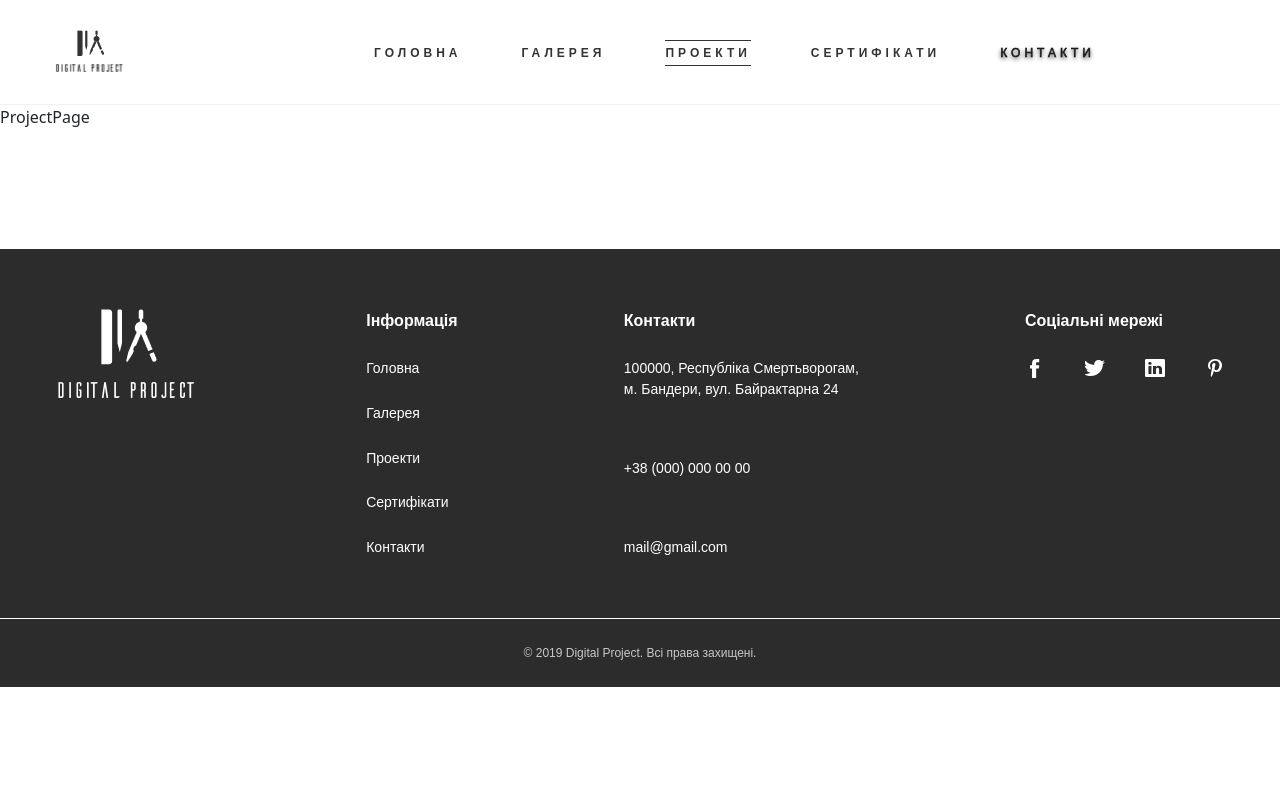
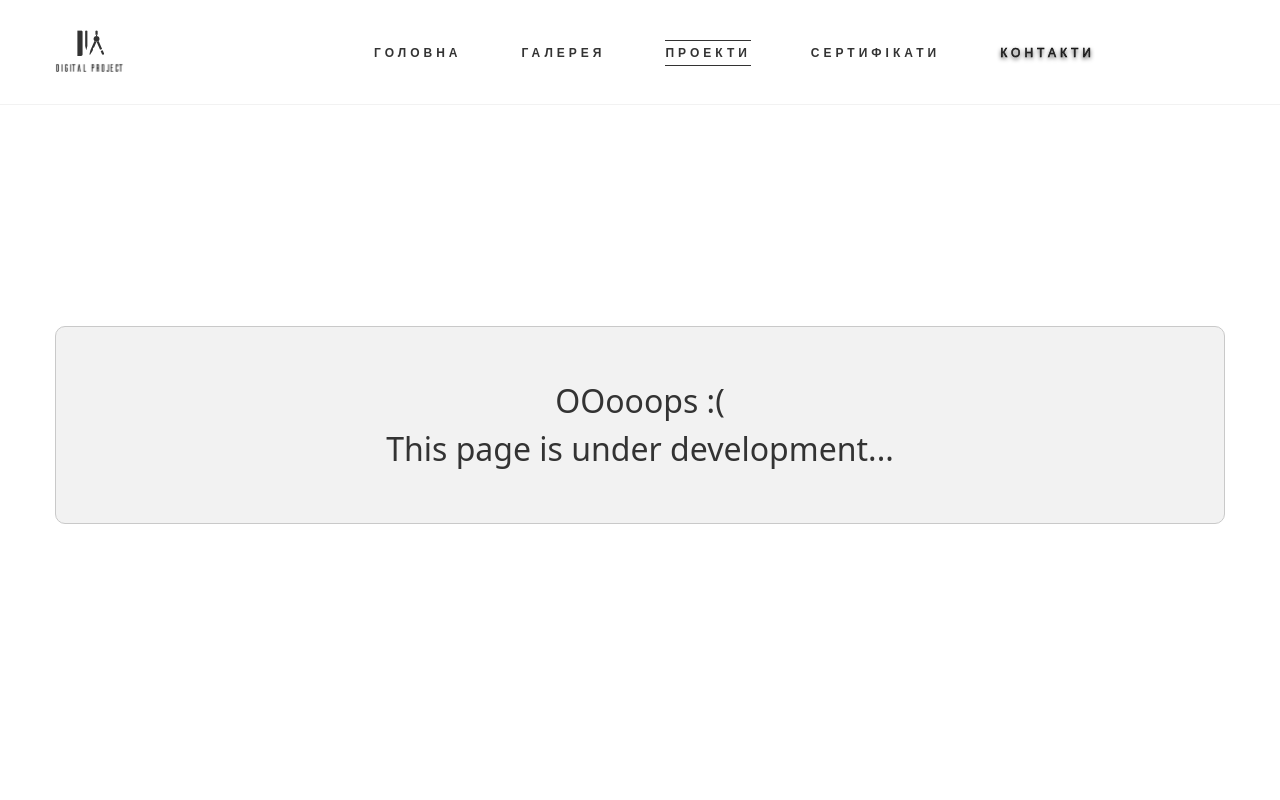
Before and after one commit to prostonadobobb/digital-proj, a React (Create React App) app: page / in a window 1280 px wide. Both pictures are taken after a click on the button "ПОДИВИТИСЬ". Shown: the top 800 px of the page. Built offline with nearby package versions, Linux system fonts and the light colour scheme.

Commit message:
add Plug component and cpmplate footer

```diff
--- a/src/App.scss
+++ b/src/App.scss
@@ -57,6 +57,6 @@ button {
 
 .container {
   margin: 0 auto;
-  padding: 0 15px;
-  max-width: 1200px;
+  padding: 0 30px;
+  max-width: 1230px;
 }
--- a/src/components/ContactsForm/ContactsForm.scss
+++ b/src/components/ContactsForm/ContactsForm.scss
@@ -40,6 +40,7 @@
 
       & > * {
         margin: 0;
+        font-size: 10px;
         line-height: 1;
         color: red;
       }
@@ -62,6 +63,10 @@
     &:focus {
       box-shadow: 0 0 0 0.1rem grey;
     }
+  }
+
+  & button {
+    margin-top: 10px;
   }
 }
 
--- a/src/components/Footer/Footer.jsx
+++ b/src/components/Footer/Footer.jsx
@@ -1,5 +1,6 @@
 import './Footer.scss';
 import logo from '../../img/Logo_footer.svg';
+import { Link } from 'react-router-dom';
 
 export const Footer = () => {
   return (
@@ -16,11 +17,11 @@ export const Footer = () => {
             Інформація
           </div>
           <ul className="footer__list">
-            <li className="footer__list--item">Головна</li>
-            <li className="footer__list--item">Галерея</li>
-            <li className="footer__list--item">Проекти</li>
-            <li className="footer__list--item">Сертифікати</li>
-            <li className="footer__list--item">Контакти</li>
+            <Link to="/" className="footer__list--item">Головна</Link>
+            <Link to="gallery" className="footer__list--item">Галерея</Link>
+            <Link to="projects" className="footer__list--item">Проекти</Link>
+            <Link to="certificates" className="footer__list--item">Сертифікати</Link>
+            <Link to="contacts" className="footer__list--item">Контакти</Link>
           </ul>
         </div>
 
@@ -32,8 +33,8 @@ export const Footer = () => {
             <li className="footer__list--item">
               100000, Республіка  Смертьворогам, <br /> м. Бандери, вул. Байрактарна 24
             </li>
-            <li className="footer__list--item">+38 (000) 000 00 00</li>
-            <li className="footer__list--item">mail@gmail.com</li>
+            <Link to="tel:+380000000000" className="footer__list--item">+38 (000) 000 00 00</Link>
+            <Link to="mailto: mail@gmail.com" className="footer__list--item">mail@gmail.com</Link>
           </ul>
         </div>
 
@@ -42,10 +43,10 @@ export const Footer = () => {
             Соціальні мережі
           </div>
           <ul className="footer__social--icons">
-            <li className="footer__social--face" />
-            <li className="footer__social--twit" />
-            <li className="footer__social--linked" />
-            <li className="footer__social--pint" />
+            <Link to="/" className="footer__social--twit" />
+            <Link to="/" className="footer__social--linked" />
+            <Link to="/" className="footer__social--pint" />
+            <Link to="/" className="footer__social--face" />
           </ul>
         </div>
         </div>
--- a/src/components/Footer/Footer.scss
+++ b/src/components/Footer/Footer.scss
@@ -2,8 +2,10 @@
   margin-top: 120px;
   background: #2C2C2C;
 
+  & a,
   & li {
     list-style-type: none;
+    text-decoration: none;
   }
 
   &__container {
@@ -36,12 +38,12 @@
 
     &--icons {
       display: flex;
-      & li {
+      & a {
         height: 20px;
         width: 20px;
       }
 
-      li + li {
+      a + a {
         margin-left: 40px;
       }
     }
--- a/src/components/HomeSlider/HomeSlider.scss
+++ b/src/components/HomeSlider/HomeSlider.scss
@@ -2,6 +2,7 @@
   display: flex;
   justify-content: space-between;
   align-items: flex-end;
+  gap: 40px;
 
   &__shelf {
     margin-bottom: 100px;
--- /dev/null
+++ b/src/components/Plug/Plug.jsx
@@ -0,0 +1,14 @@
+import './Plug.scss';
+
+export const Plug = () => {
+
+  return (
+    <section className="plug">
+      <div className="container">
+        <div className="plug__container">
+          <div className="plug__container--text">OOooops :( <br /> This page is under development...</div>
+        </div>
+      </div>
+    </section>
+  );
+}
--- /dev/null
+++ b/src/components/Plug/Plug.scss
@@ -0,0 +1,20 @@
+.plug {
+  display: flex;
+  justify-content: center;
+  align-items: center;
+  height: 80vh;
+
+  &__container {
+    background: #F2F2F2;
+    border-radius: 10px;
+    border: 1px solid #c9c9c9;
+    width: 100%;
+
+    &--text {
+      font-size: 32px;
+      text-align: center;
+      padding: 50px;
+      color: #333;
+    }
+  }
+}
--- a/src/pages/CertificatePage/CertificatePage.jsx
+++ b/src/pages/CertificatePage/CertificatePage.jsx
@@ -1,7 +1,10 @@
+import { Plug } from '../../components/Plug/Plug';
 import './CertificatePage.scss';
 
 export const CertificatePage = () => {
   return (
-    <section className="gallery">CertificatePage</section>
+    <section className="gallery">
+        <Plug />
+    </section>
   );
 };
--- a/src/pages/ContactsPage/ContactsPage.jsx
+++ b/src/pages/ContactsPage/ContactsPage.jsx
@@ -1,7 +1,10 @@
+import { Plug } from '../../components/Plug/Plug';
 import './ContactsPage.scss';
 
 export const ContactsPage = () => {
   return (
-    <section className="gallery">ContactsPage</section>
+    <section className="gallery">
+      <Plug />
+    </section>
   );
 };
--- a/src/pages/GalleryPage/GalleryPage.jsx
+++ b/src/pages/GalleryPage/GalleryPage.jsx
@@ -1,7 +1,10 @@
+import { Plug } from '../../components/Plug/Plug';
 import './GalleryPage.scss';
 
 export const GalleryPage = () => {
   return (
-    <section className="gallery">GalleryPage</section>
+    <section className="gallery">
+      <Plug />
+    </section>
   );
 };
--- a/src/pages/ProjectPage/ProjectPage.jsx
+++ b/src/pages/ProjectPage/ProjectPage.jsx
@@ -1,7 +1,10 @@
+import { Plug } from '../../components/Plug/Plug';
 import './ProjectPage.scss';
 
 export const ProjectPage = () => {
   return (
-    <section className="gallery">ProjectPage</section>
+    <section className="gallery">
+      <Plug />
+    </section>
   );
 };
```
Also changed, not shown: public/img/SliderImg/rectangle_3.png.
